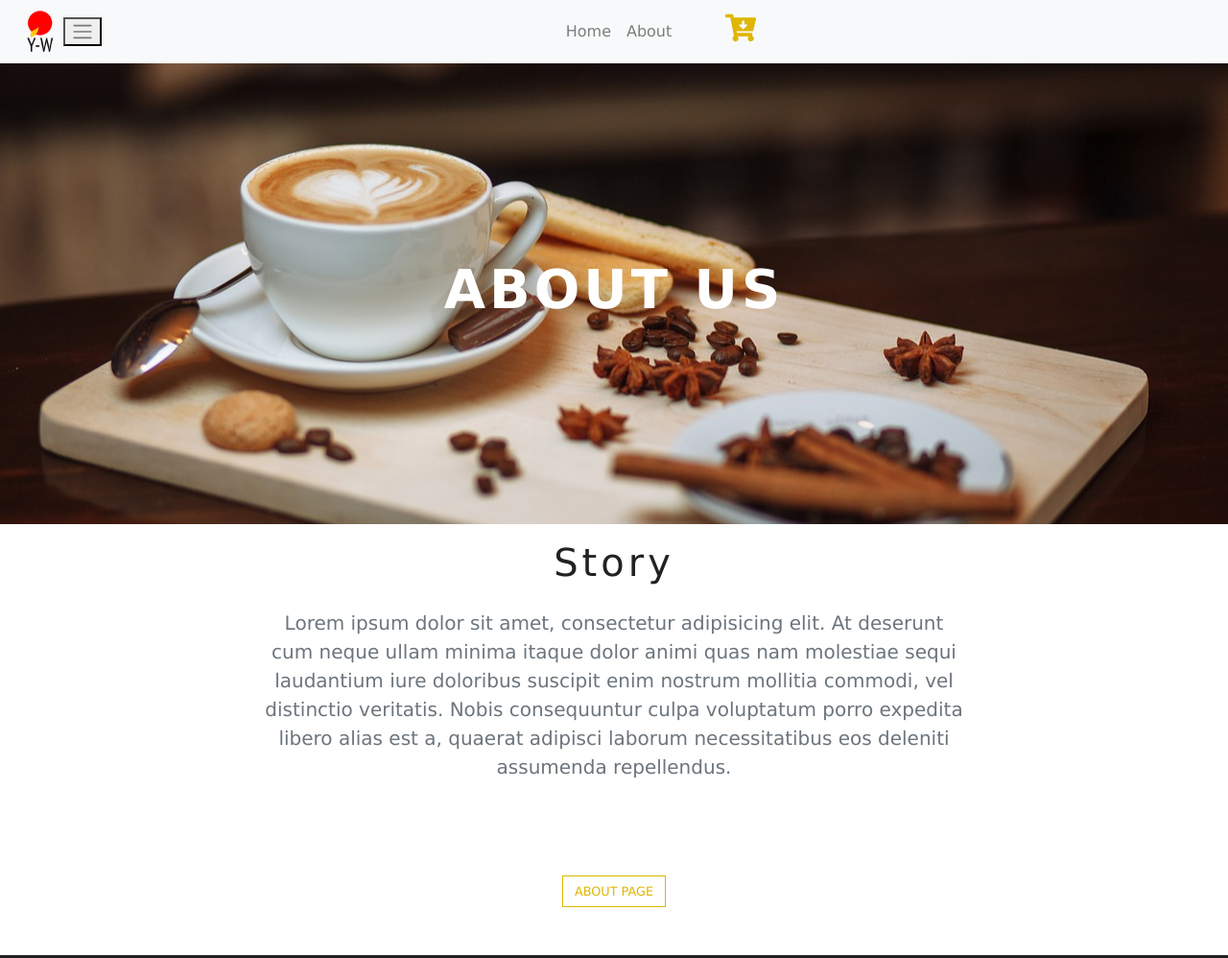
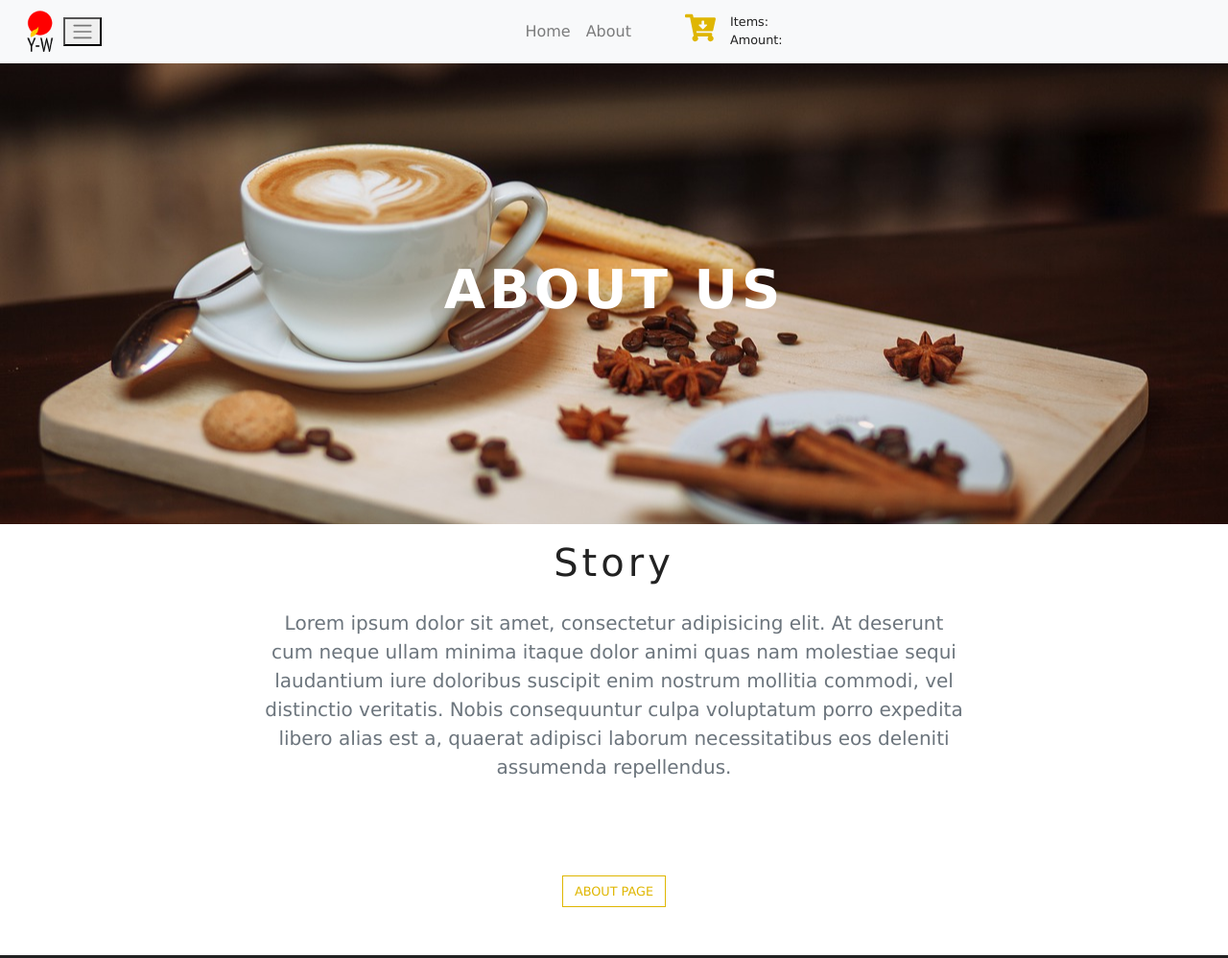
Before and after one commit to rajjubajra/gatsby-coffee-shop, a Gatsby site: page /about in a window 1280 px wide. Shown: the top 998 px of the page at 96% size. Built offline with nearby package versions, Linux system fonts and the light colour scheme; Gatsby itself is replaced by a stand-in of ours.

Commit message:
shopping card summary added

```diff
--- a/gatsby-config.js
+++ b/gatsby-config.js
@@ -28,7 +28,7 @@ module.exports = {
 			resolve: 'gatsby-plugin-snipcart',
 			options: {
         apiKey: process.env.GATSBY_SNIPCART_APIKEY,
-        autopop: true
+        autopop: false
 
 			}
 		},
--- a/src/components/Globals/Nabar.js
+++ b/src/components/Globals/Nabar.js
@@ -30,7 +30,7 @@ export default class Nabar extends Component {
   }
   render() {
     return (
-      <nav className="navbar navbar-expand-md bg-light navbar-light">
+      <nav className="navbar navbar-expand-md bg-light navbar-light sticky-top">
         <img src={Logo} alt="Logo" style={{width: "50px"}}/>
         <button className="navbar-toggle" type="button" onClick={this.navbarHandler}>
           <span className="navbar-toggler-icon"></span>
@@ -47,6 +47,11 @@ export default class Nabar extends Component {
                 })
               }
               <li className="nav-item ml-sm-5"><FaCartArrowDown className="cart-icon snipcart-checkout"/></li>
+              <li class="snipcart-summary">
+                  <small>Items: <span class="snipcart-total-items"></span></small>
+                  <small>Amount: <span class="snipcart-total-price"></span></small>
+              </li>
+
             </ul>
         </div>
       </nav>
--- a/src/components/layout.css
+++ b/src/components/layout.css
@@ -64,3 +64,8 @@ h1, h2, h3, h4, h5, h6{
 .contact{
   background-color: var(--myGray);
 }
+.snipcart-summary{
+  display: flex;
+  flex-direction: column;
+  margin: 0px 15px;
+}
```
